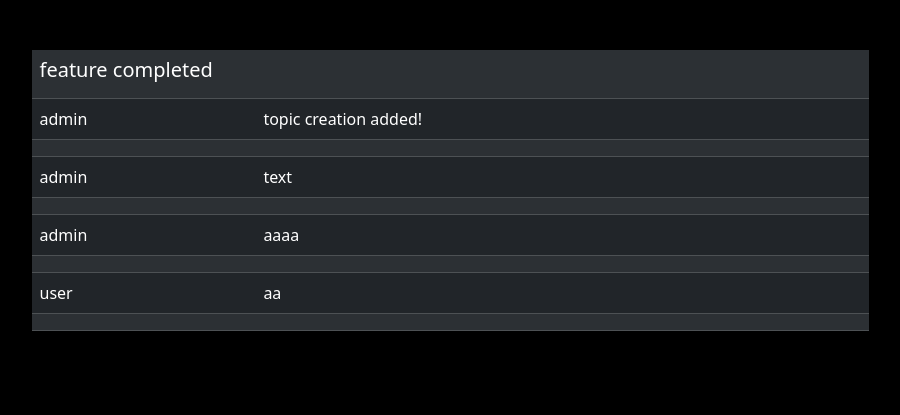
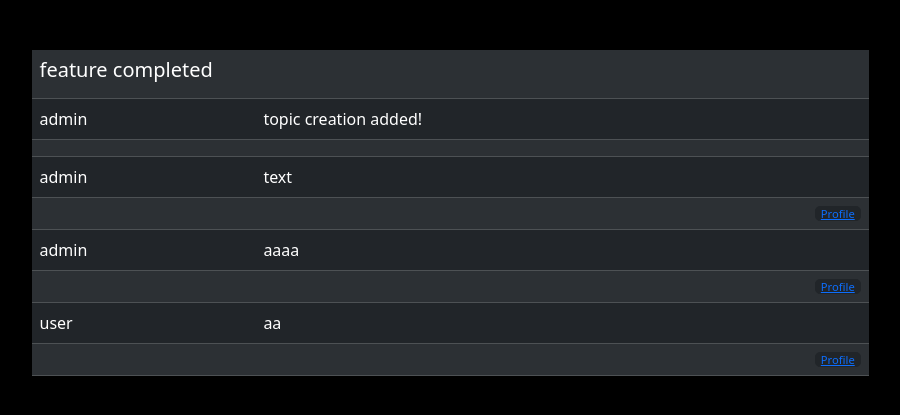
Before and after one commit to ZheZheDoshka/djangoBlog, a Django app: page /forum/1/1/1/ in a window 1280 px wide. Shown: the part 56-471 px from the top of the page, without its empty margins (190-1090 px from the left). Run offline with Django 4.2, Linux system fonts and the light colour scheme; data comes from the database, SQL or seed files in the repository; some libraries are stand-ins or nearby versions.

Commit message:
finished "profile" button

```diff
--- a/sampleBlog/forum/templates/forum/topic.html
+++ b/sampleBlog/forum/templates/forum/topic.html
@@ -32,14 +32,17 @@
             <div>{{post.user.username}}</div>
         </td>
         <td>
-            <div>{{post.text}}</div>
+            <div>{{post.text|linebreaksbr}}</div>
         </td>
     </tr>
     <tr>
         <td colspan="2">
             <div class="d-grid gap-2 d-md-flex justify-content-md-end">
+                <button type="button" class="btn btn-dark btn-xs ms-md">
+                    <a href="{% url 'userprofile:user_profile' post.user.username %}">{% trans 'Profile' %}</a>
+                </button>
+
             {% if request.user.username == post.user.username %}
-                <button type="button" class="btn btn-dark btn-xs ms-md">{% trans 'Profile' %}</button>
             <form action="" method="post", id="delete">
                 {% csrf_token %}
                 <input type="hidden" name="post_id" value="{{post.id}}" />
--- a/sampleBlog/userprofile/urls.py
+++ b/sampleBlog/userprofile/urls.py
@@ -5,5 +5,5 @@ from . import views
 app_name = 'userprofile'
 
 urlpatterns = [
-    path("profile/<str:profile_name>/", views.UserProfileView.as_view(), name='userprofile'),
+    path("profile/<str:profile_name>/", views.UserProfileView.as_view(), name='user_profile'),
 ]
```
